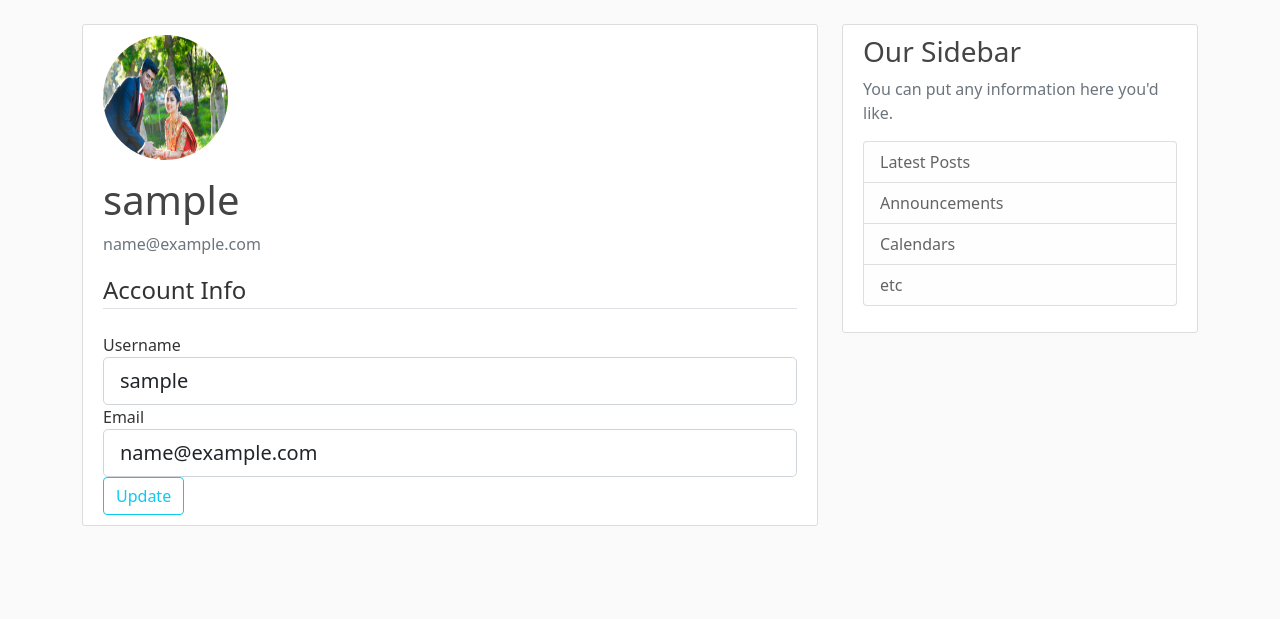
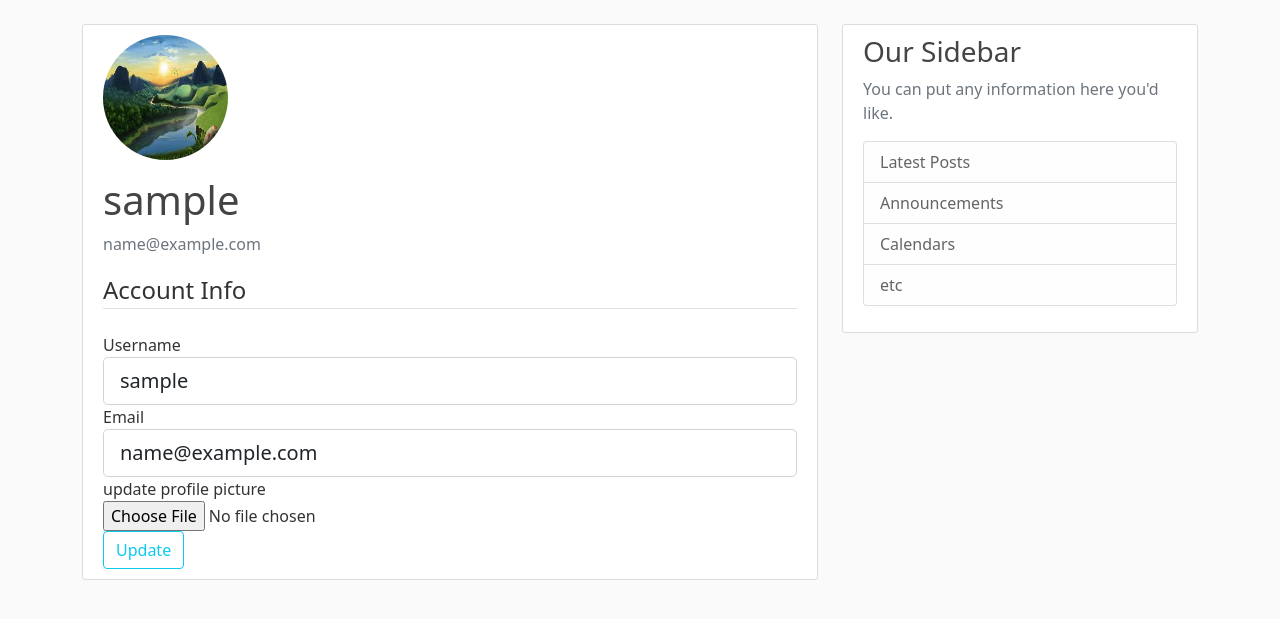
Before and after one commit to vandhanapasu/flask_blog, a Flask app: page /account in a window 1280 px wide. Shown: the part 56-675 px from the top of the page. Run offline with Flask 2, Linux system fonts and the light colour scheme; the visitor is signed in with stand-in values (Sample User, id 1); data comes from the database, SQL or seed files in the repository; some libraries are stand-ins or nearby versions.

Commit message:
update profile picture

```diff
--- a/Flask_blog/forms.py
+++ b/Flask_blog/forms.py
@@ -1,4 +1,5 @@
 from flask_wtf import FlaskForm
+from flask_wtf.file import FileField, FileAllowed
 from flask_login import current_user
 from wtforms import StringField, PasswordField, SubmitField, BooleanField
 from wtforms.validators import DataRequired, Length, Email, EqualTo, ValidationError
@@ -32,6 +33,7 @@ class LoginForm(FlaskForm):
 class UpdateAccountForm(FlaskForm):
     username = StringField('Username', validators=[DataRequired(), Length(min=2, max=20)])
     email = StringField('Email', validators=[DataRequired(), Email()])
+    picture = FileField('update profile picture', validators=[FileAllowed(['jpg', 'png'])])
     submit = SubmitField('Update')
 
     def validate_username(self, username):
--- a/Flask_blog/routes.py
+++ b/Flask_blog/routes.py
@@ -1,3 +1,6 @@
+import os
+import secrets
+from PIL import Image
 from flask import render_template, url_for, flash, redirect, request
 from Flask_blog import app, db, bcrypt
 from Flask_blog.forms import RegistrationForm, LoginForm, UpdateAccountForm
@@ -68,11 +71,28 @@ def logout():
     return redirect(url_for('home'))
 
 
+def save_picture(form_picture):
+    random_hex = secrets.token_hex(8)
+    _, f_ext = os.path.splitext(form_picture.filename)
+    picture_fn = random_hex + f_ext
+    picture_path = os.path.join(app.root_path, 'static/profile_pics', picture_fn)
+    output_size = (125, 125)
+    i = Image.open(form_picture)
+    i.thumbnail(output_size)
+    i.save(picture_path)
+    #form_picture.save(picture_path)
+
+    return picture_fn
+
+
 @app.route("/account", methods=['GET', 'POST'])
 @login_required
 def account():
     form = UpdateAccountForm()
     if form.validate_on_submit():
+        if form.picture.data:
+            picture_file = save_picture(form.picture.data)
+            current_user.image_file = picture_file
         current_user.username = form.username.data
         current_user.email = form.email.data
         db.session.commit()
--- a/Flask_blog/templates/account.html
+++ b/Flask_blog/templates/account.html
@@ -9,7 +9,7 @@
    				 </div>
 		 </div>
 
-        <form method="POST" action="">
+        <form method="POST" action="" enctype="multipart/form-data">
             {{ form.hidden_tag() }}
             <fieldset class="form-group">
                 <legend class="border-bottom mb-4"> Account Info </legend>
@@ -40,7 +40,15 @@
                         {{ form.email(class="form-control form-control-lg") }}
                     {% endif %}
                 </div>
-
+                <div class="form-group">
+                    {{ form.picture.label() }} </br>
+                    {{ form.picture(class="form-control-file") }} </br>
+                    {% if form.picture.errors %}
+                        {% for error in form.picture.errors %}
+                            <span class="text-danger"> {{ error }} </span> </br>
+                        {% endfor %}
+                    {% endif %}
+                </div>
             </fieldset>
             <div class="form-group">
                 {{ form.submit(class="btn btn-outline-info") }}
```
Also changed, not shown: Flask_blog/static/profile_pics/default.jpg, 2 other files.
